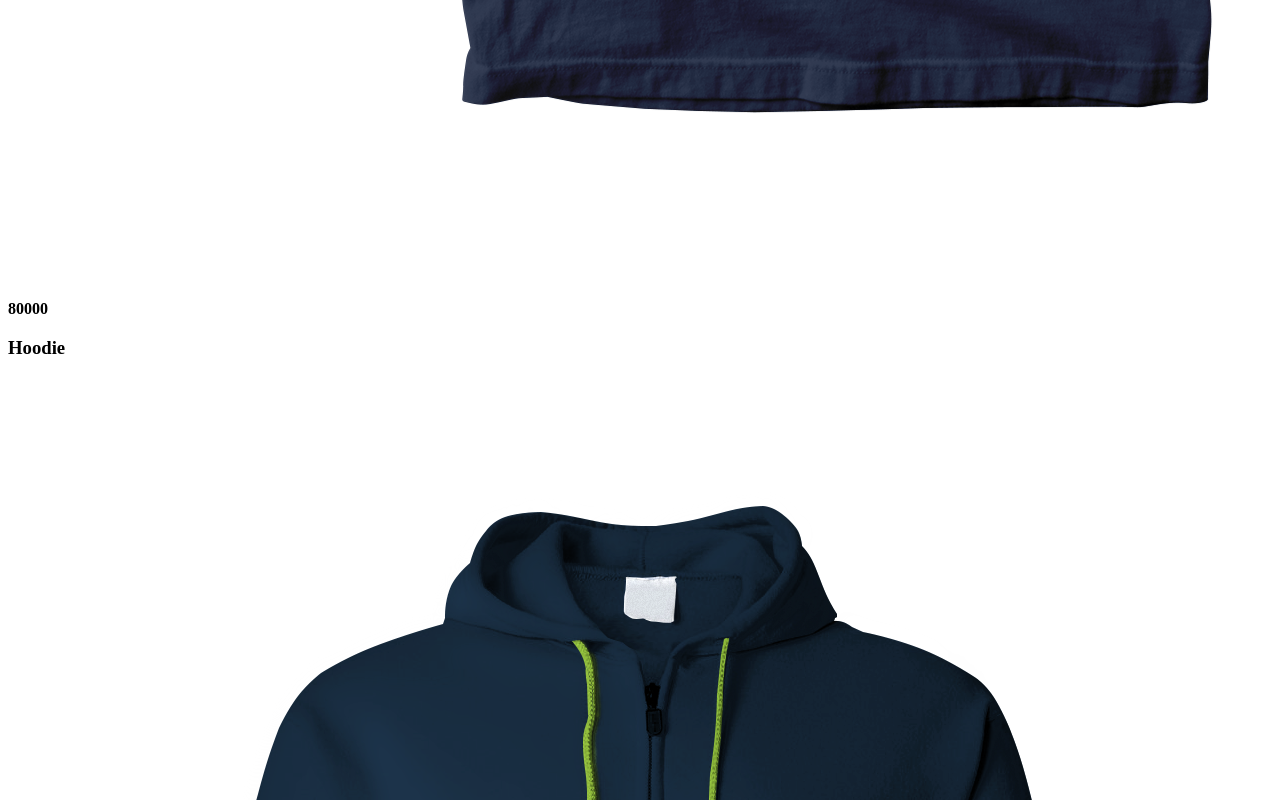
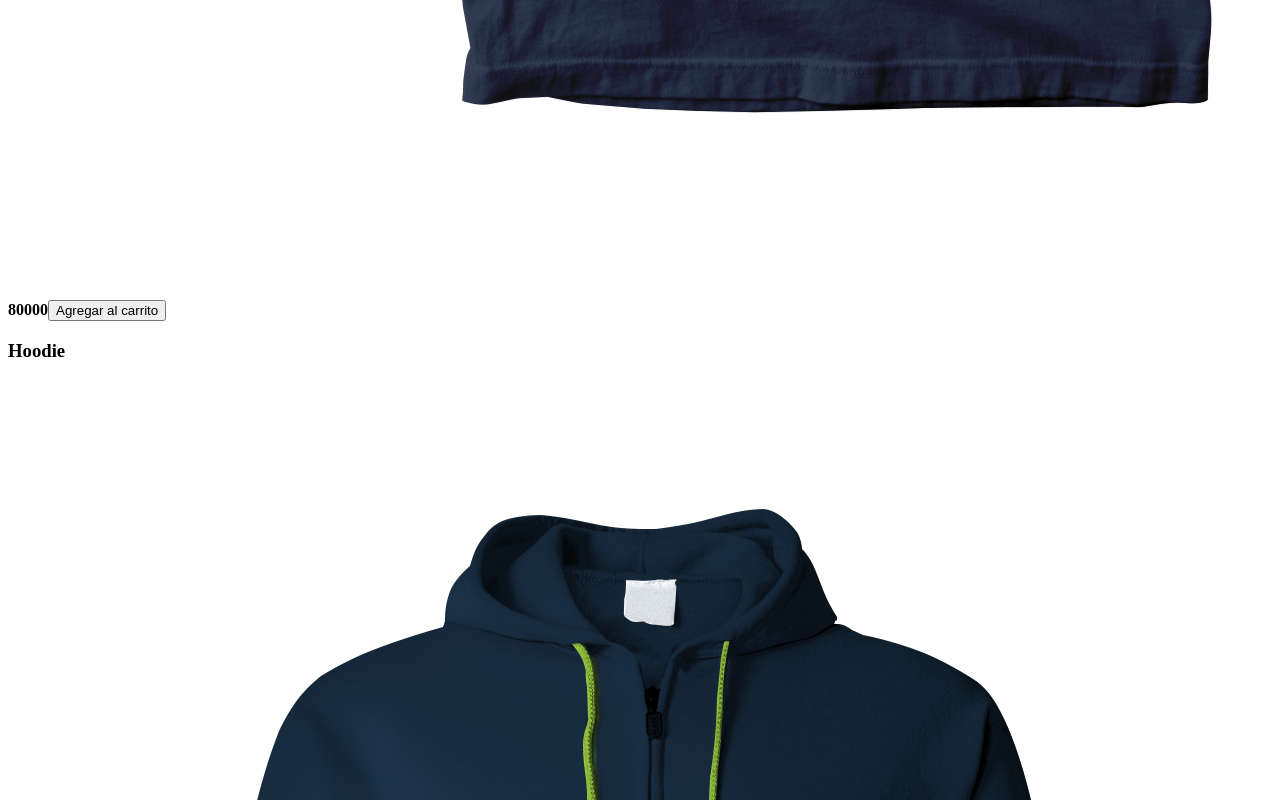
Before and after one commit to adrivegas/Store-Angular8, an Angular app: page / in a window 1280 px wide. Shown: the part 1423-2223 px from the top of the page. Built offline with nearby package versions, Linux system fonts and the light colour scheme.

Commit message:
Uso de Ouput

```diff
--- a/src/app/app.component.html
+++ b/src/app/app.component.html
@@ -19,5 +19,8 @@
 </ul>
 
 <div *ngFor="let product of products">
-  <app-product [product]="product"></app-product>
+  <app-product
+    (productClicked)="clickProduct($event)"
+    [product]="product"
+  ></app-product>
 </div>
--- a/src/app/app.component.ts
+++ b/src/app/app.component.ts
@@ -63,4 +63,9 @@
   deleteName(index: number) {
     this.names.splice(index, 1);
   }
+
+  clickProduct(id: number) {
+    console.log('product');
+    console.log(id);
+  }
 }
--- a/src/app/components/product/product.component.html
+++ b/src/app/components/product/product.component.html
@@ -1,3 +1,4 @@
 <h3>{{ product.title }}</h3>
 <img [src]="product.image" alt="" />
 <strong>{{ product.price }}</strong>
+<button (click)="addCart()">Agregar al carrito</button>
--- a/src/app/components/product/product.component.ts
+++ b/src/app/components/product/product.component.ts
@@ -1,4 +1,4 @@
-import { Component, Input } from '@angular/core';
+import { Component, Input, Output, EventEmitter } from '@angular/core';
 import { Product } from '../../product.model';
 
 @Component({
@@ -8,4 +8,10 @@
 })
 export class ProductComponent {
   @Input() product: Product;
+  @Output() productClicked: EventEmitter<any> = new EventEmitter();
+
+  addCart() {
+    console.log('agregar al carrito');
+    this.productClicked.emit(this.product.id);
+  }
 }
```
